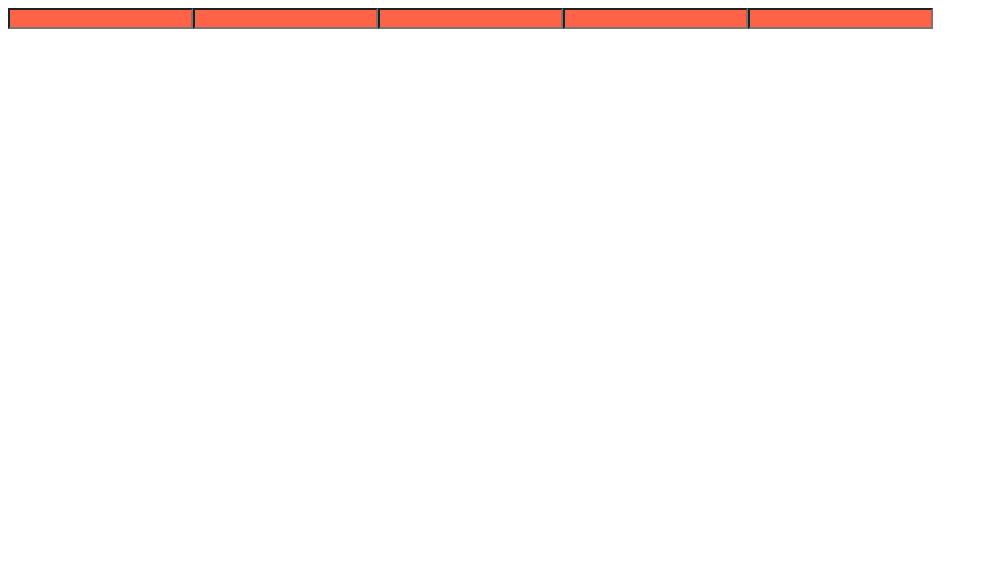
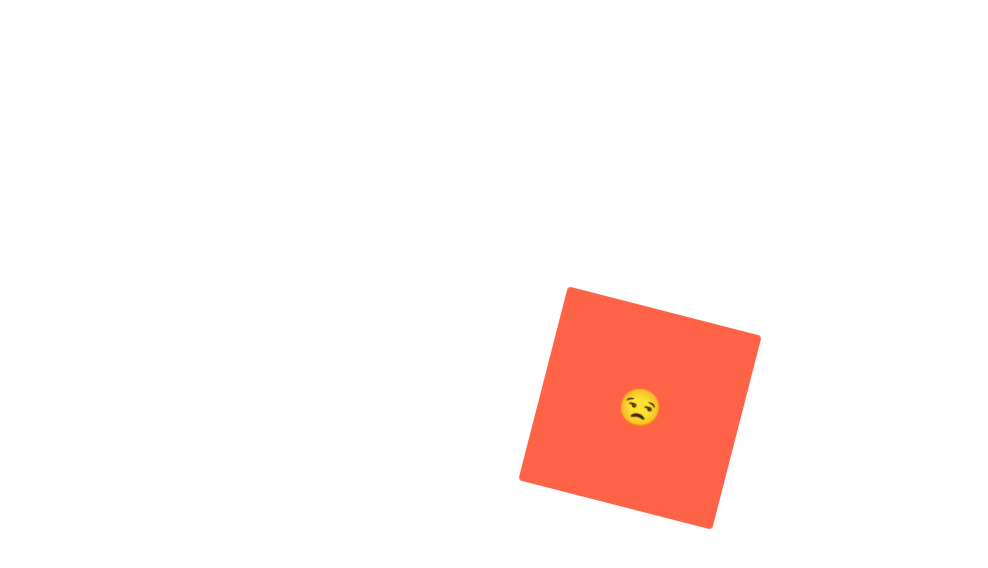
Before and after one commit to dikwon79/coinInfo_react, a React (Create React App) app: page / in a window 1280 px wide. Shown: the top 568 px of the page, without its empty margins (0-988 px from the left). Built offline with nearby package versions, Linux system fonts and the light colour scheme.

Commit message:
center shape

```diff
--- a/src/App.js
+++ b/src/App.js
@@ -1,23 +1,56 @@
-import styled from "styled-components";
+import styled, { keyframes } from "styled-components";
 
-const Father = styled.div`
+const Wrapper = styled.div`
   display: flex;
-`
+  height: 100vh;
+  width: 100%;
+  justify-content: center;
+  align-items: center;
+`;
 
-const Input = styled.input.attrs({ required: true, minLength: 10 })`
+const rotationAnimation = keyframes`
+  0% {
+    transform: rotate(0deg);
+    border-radius: 0px;
+  }
+  50% {
+    transform: rotate(360deg);
+    border-radius: 100px;
+  }
+  100%{
+    transform: rotate(0deg);
+    border-radius: 0px;
+  }
+`;
+
+const Emoji = styled.span`
+   font-size: 36px;
+`;
+
+const Box = styled.div`
+  height: 200px;
+  width: 200px;
   background-color: tomato;
-`
+  display: flex;
+  justify-content: center;
+  align-items: center;
+  animation: ${rotationAnimation} 1s linear infinite;
+
+  span {
+    &:hover {
+      font-size: 98px;
+    }
+  }
+`;
+
 
 function App() {
   return (
-    <Father as="header">
-        <Input />
-        <Input />
-        <Input />
-        <Input />
-        <Input />
-
-    </Father>
+    <Wrapper>
+      <Box>
+        <Emoji>😒</Emoji>
+      </Box>
+    </Wrapper>
 
   );
 }
```
